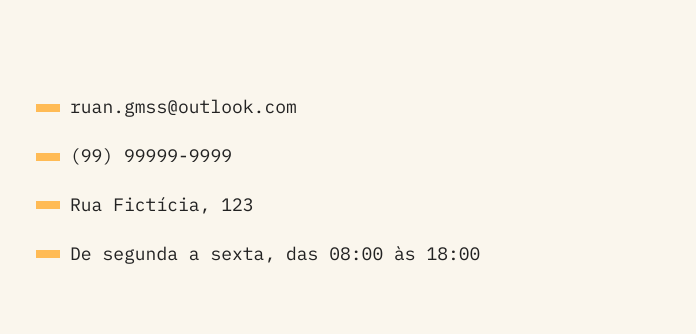
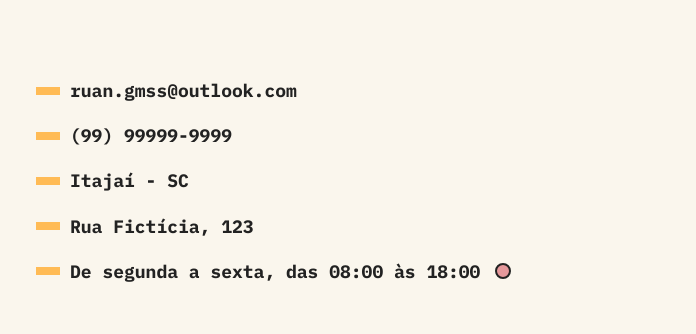
Before and after one commit to ruangmss/animais-fantasticos, a plain HTML site: page src/index.html in a window 1280 px wide. Shown: the part 1940-2274 px from the top of the page, 584-1280 px from the left. Drawn offline with Linux system fonts and the light colour scheme.

Commit message:
feat: Inclusão de função que verifica o status da instituição

```diff
--- a/src/css/variables.css
+++ b/src/css/variables.css
@@ -26,6 +26,10 @@
   --black-1: #222;
   --black-2: #111;
 
+  /* Cores Usadas em Detalhes */
+  --green: #a8d5ba;
+  --red: #e5989b;
+
   /* Margens */
   --margin-l: 1.75rem;
   --margin-m: 1.25rem;
--- a/src/js/components/Contact/Contact.css
+++ b/src/js/components/Contact/Contact.css
@@ -32,6 +32,7 @@
   display: flex;
   gap: 10px;
   align-items: center;
+  font: var(--details-font-s);
 }
 
 .contact-data a::before,
@@ -41,6 +42,24 @@
   min-width: 1.5rem;
   background-color: var(--primary-2);
   transition: min-width 0.5s ease;
+}
+
+#operation::after {
+  content: '';
+  border-radius: 50%;
+  min-width: 0.75rem;
+  min-height: 0.75rem;
+  border: 2px solid var(--black-1);
+  margin-left: var(--margin-xs);
+  transition: background-color 2s ease;
+}
+
+#operation.opened::after {
+  background-color: var(--green);
+}
+
+#operation.closed::after {
+  background-color: var(--red);
 }
 
 .contact-data a {
--- a/src/js/components/Contact/Contact.js
+++ b/src/js/components/Contact/Contact.js
@@ -14,7 +14,8 @@ export function Contact() {
           <ul>
             <li><a href=mailto:ruan.gmss@outlook.com>ruan.gmss@outlook.com</a></li>
             <li><a href=tel:99999999999>(99) 99999-9999</a></li>
-            <li><a href="https://maps.app.goo.gl/djBvssAAvGZA6EUY7">Rua Fictícia, 123</a></li>
+            <li><a href="https://maps.app.goo.gl/fkhqaT9xKc6WnQcTA" target="_blank" rel="noopener noreferrer">Itajaí - SC</a></li>
+            <li><a href="https://maps.app.goo.gl/djBvssAAvGZA6EUY7" target="_blank" rel="noopener noreferrer">Rua Fictícia, 123</a></li>
             <li id="operation">De segunda a sexta, das 08:00 às 18:00</li>
           </ul>
         </div>
@@ -22,3 +23,24 @@ export function Contact() {
     </section>
   `;
 }
+
+export function initBusinessHours() {
+  const businessDays = [1, 2, 3, 4, 5];
+  const businessHours = [8, 18];
+  const now = new Date();
+  const currentDay = now.getDay();
+  const currentHour = now.getHours();
+  const operation = document.querySelector('#operation');
+  const matchDay = businessDays.indexOf(currentDay) >= 0 ? true : false;
+  const matchHour = currentHour >= businessHours[0] && currentHour <= businessHours[1];
+
+  if (operation) {
+    if (matchDay && matchHour) {
+      operation.classList.remove('closed');
+      operation.classList.add('opened');
+    } else {
+      operation.classList.remove('opened');
+      operation.classList.add('closed');
+    }
+  }
+}
--- a/src/js/pages/Home.js
+++ b/src/js/pages/Home.js
@@ -6,7 +6,7 @@ import {
   initAccordionList,
 } from '../components/FrequentlyAskedQuestions/FrequentlyAskedQuestions.js';
 import { About } from '../components/About/About.js';
-import { Contact } from '../components/Contact/Contact.js';
+import { Contact, initBusinessHours } from '../components/Contact/Contact.js';
 import { initSmoothReveal } from '../modules/smoothReveal.js';
 import { Modal, initModal } from '../components/Modal/Modal.js';
 import { Numbers, initNumbersAnimation } from '../components/Numbers/Numbers.js';
@@ -27,5 +27,6 @@ export function Home() {
     initSmoothReveal();
     initModal();
     initNumbersAnimation();
+    initBusinessHours();
   }
 }
```
